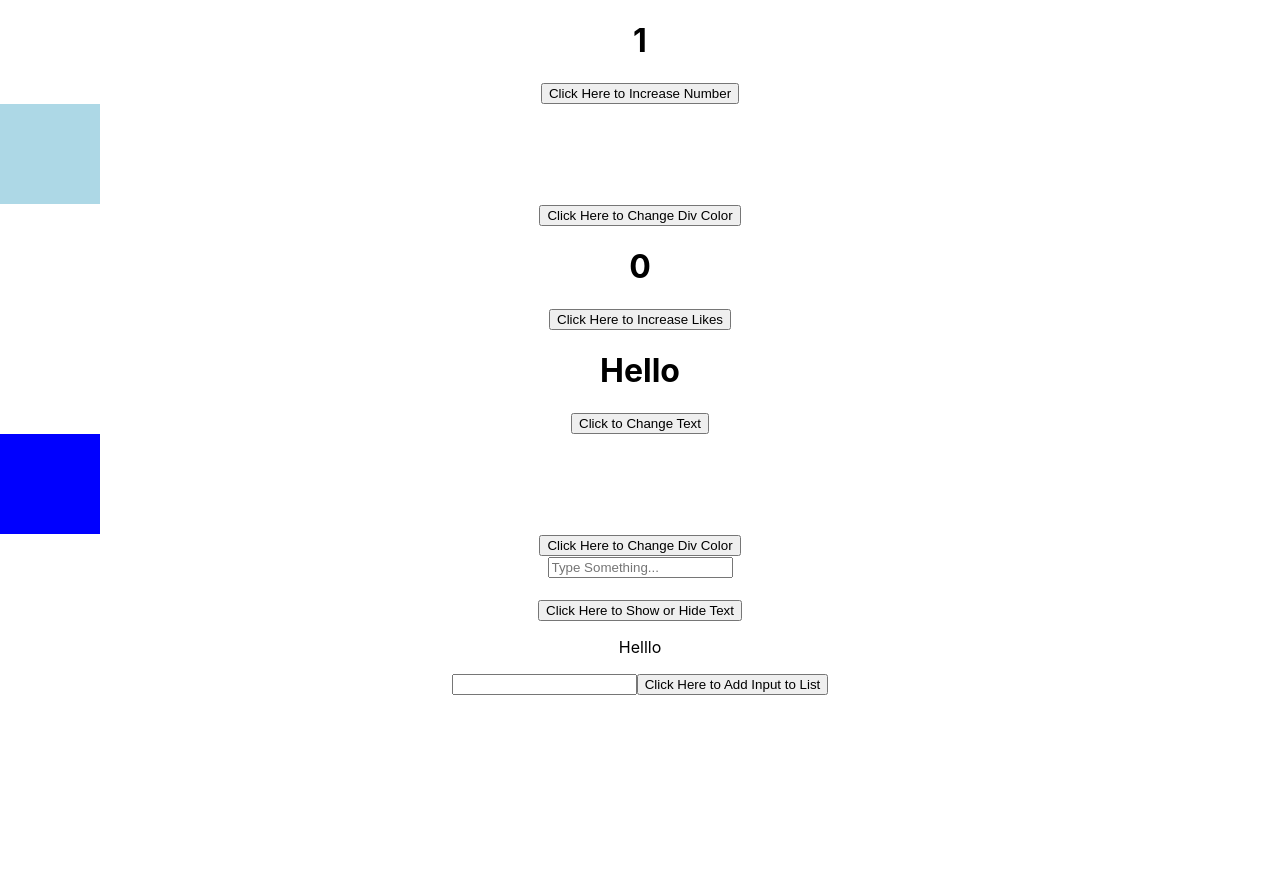
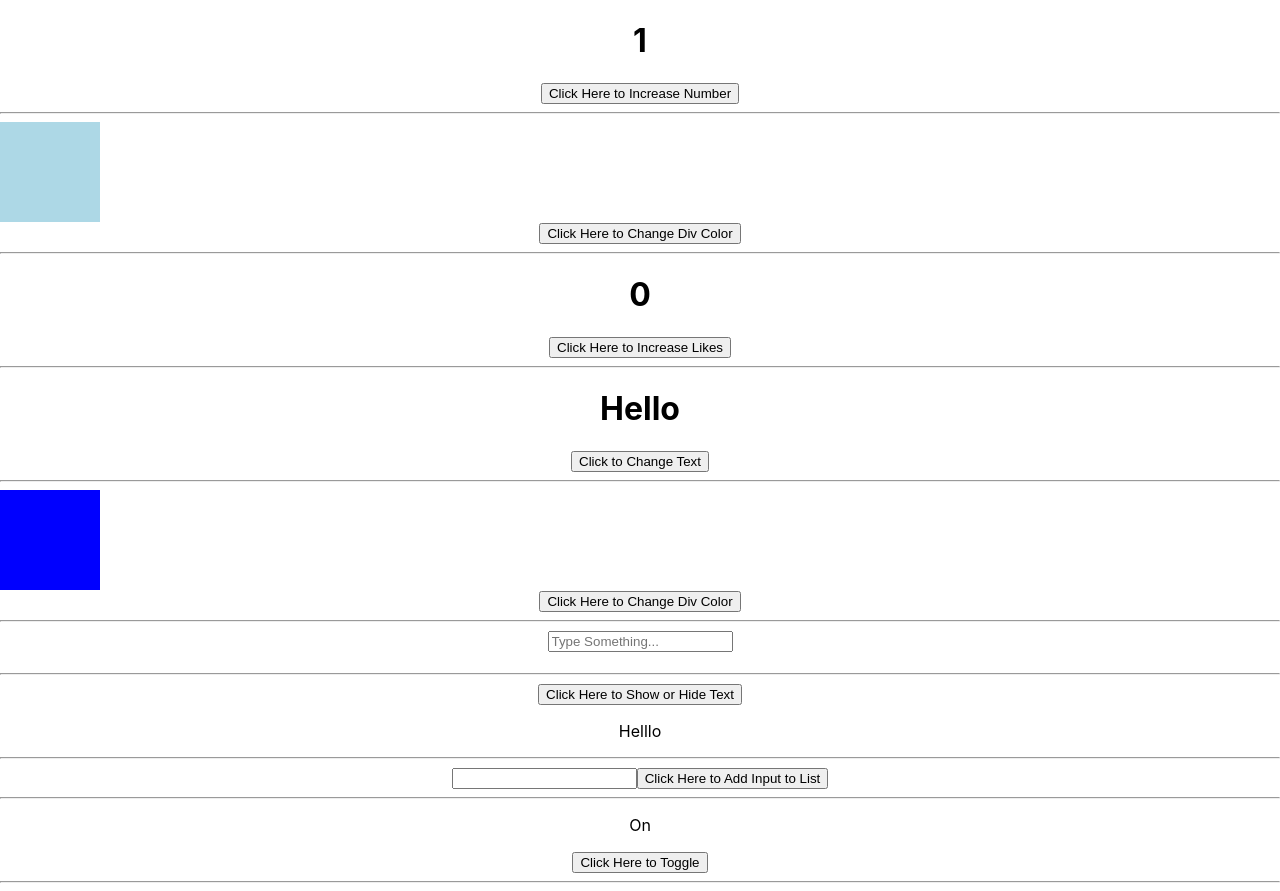
Before and after one commit to leen0512/react-status, a React (Create React App) app: page / in a window 1280 px wide. Before the commit the page ends 800 px from the top, so only its background shows below. Built offline with nearby package versions, Linux system fonts and the light colour scheme.

Commit message:
handle toggle

```diff
--- a/src/App.js
+++ b/src/App.js
@@ -6,6 +6,7 @@ import ChangeDivColor from './components/DivColorChanging';
 import DisplayInput from './components/DisplayInput';
 import ShowHideText from './components/ShowHideText';
 import AddInputToList from './components/AddInputToList';
+import Toggle from './components/Toggle';
 
 //q1
 function ShowNumber(){
@@ -16,6 +17,7 @@ function ShowNumber(){
   return <div>
     <h1>{count}</h1>
     <button onClick={IncreaseNumber}>Click Here to Increase Number</button>
+    <hr></hr>
   </div>
 }
 
@@ -28,6 +30,7 @@ function ChgDivColor(){
     <div>
   <div style={{backgroundColor:isRosybrown? 'rosybrown' : 'lightblue',width:'100px', height:'100px'}}></div>
   <button onClick={() => setisRosybrown(!isRosybrown)}>Click Here to Change Div Color</button>
+  <hr></hr>
   </div>
 );
 }
@@ -42,6 +45,7 @@ function ShowLikes(){
   return <div>
     <h1>{likes}</h1>
     <button onClick={IncreaseLikes}>Click Here to Increase Likes</button>
+    <hr></hr>
   </div>
 }
 
@@ -56,6 +60,7 @@ function App() {
       <DisplayInput/>
       <ShowHideText/>
       <AddInputToList/>
+      <Toggle/>
     </div>
   );
 }
--- a/src/components/AddInputToList.js
+++ b/src/components/AddInputToList.js
@@ -16,6 +16,7 @@ function AddInputToList(){
         <input onChange={handleInputChange}></input>
         {mylist.map(item => <h1>{item}</h1>)}
         <button onClick={addToList}>Click Here to Add Input to List</button>
+        <hr></hr>
     </div>
 }
 
--- a/src/components/DisplayInput.js
+++ b/src/components/DisplayInput.js
@@ -9,6 +9,7 @@ const DisplayInput = () =>{
     return <div>
         <input onChange={handleInputChange} placeholder="Type Something..."></input>
         <h1>{input}</h1>
+        <hr></hr>
     </div>
 }
 
--- a/src/components/DivColorChanging.js
+++ b/src/components/DivColorChanging.js
@@ -6,6 +6,7 @@ function ChangeDivColor(){
   return <div>
     <div style={{width:'100px', height:'100px', backgroundColor: isRed? 'red': 'blue'}}></div>
     <button onClick={() => setIsRed(!isRed)}>Click Here to Change Div Color</button>
+    <hr></hr>
   </div>
 }
 
--- a/src/components/ShowHideText.js
+++ b/src/components/ShowHideText.js
@@ -6,6 +6,7 @@ function ShowHideText() {
     return <div>
         <button onClick={() => setIsHidden(!isHidden)}>Click Here to Show or Hide Text</button>
         <p style={{visibility: isHidden? "hidden" : "visible"}}>Helllo</p>
+        <hr></hr>
     </div>
 }
 
--- a/src/components/TextChanger.js
+++ b/src/components/TextChanger.js
@@ -7,6 +7,7 @@ function TextChanger() {
     <div>
       <h1>{isHello ? "Hello" : "Goodbye"}</h1>
       <button onClick={() => setIsHello(!isHello)}>Click to Change Text</button>
+      <hr></hr>
     </div>
   );
 }
--- /dev/null
+++ b/src/components/Toggle.js
@@ -0,0 +1,13 @@
+import { useState } from "react";
+
+function Toggle(){
+    const [isOn, setIsOn] = useState(true);
+
+    return <div>
+        <p>{isOn? 'On':'Off'}</p>
+        <button onClick={(() => setIsOn(!isOn))}>Click Here to Toggle</button>
+        <hr></hr>
+    </div>
+}
+
+export default Toggle;
```
